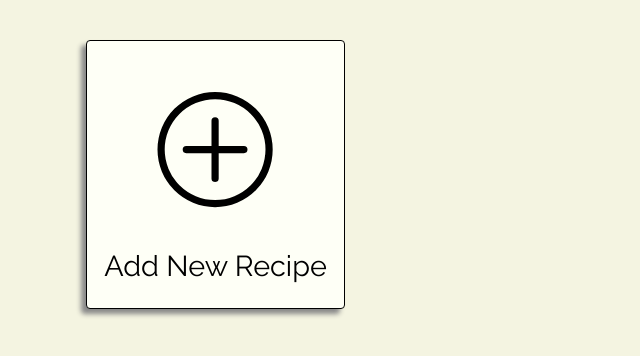
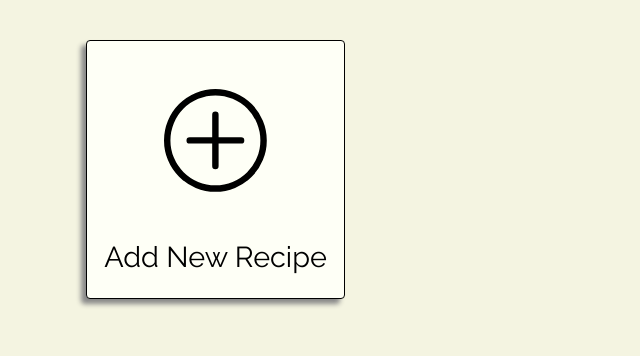
Before and after one commit to TheVulcanWizard/Yumbo, a Django app: page / in a window 1280 px wide. Shown: the part 74-430 px from the top of the page, without its empty margins (0-640 px from the left). Run offline with Django 3.2, Linux system fonts and the light colour scheme; the visitor is signed in with stand-in values (Sample User, id 1); data that the repository does not hold is empty; some libraries are stand-ins or nearby versions.

Commit message:
Added home styling to css

```diff
--- a/recipes/static/recipes/recipes.css
+++ b/recipes/static/recipes/recipes.css
@@ -74,6 +74,10 @@ body {
     width: 90%;
 }
 
+.recipe-card-link {
+    text-decoration: none;
+}
+
 .recipe-card {
     color: black;
     background-color: var(--color-bg-light);
@@ -89,9 +93,18 @@ body {
     box-shadow: -7px 8px 6px #888888;
 }
 
+#new-recipe-card svg {
+    width: 40%;
+}
+
+#new-recipe-card .card-title {
+    text-align: center;
+    font-size: 1.8em;
+}
+
 .card-img-top {
     width: 100%;
-    height: 15vw;
+    height: 200px;
     object-fit: cover;
 }
 
--- a/recipes/templates/recipes/home.html
+++ b/recipes/templates/recipes/home.html
@@ -4,7 +4,7 @@
         <div class="row mt-3">
             {% for recipe in recipes %}
                 <div class="col-12 col-sm-6 col-md-4 col-lg-3">
-                    <a href="{% url 'recipe-detail' recipe.pk %}" style="text-decoration: none;">
+                    <a class="recipe-card-link" href="{% url 'recipe-detail' recipe.pk %}">
                         <div class="col">
                             <div class="card mb-3 recipe-card">
                                 <img src="{{ recipe.image.url }}" class="card-img-top" alt="...">
@@ -19,18 +19,15 @@
                 </div>
             {% endfor %}
             <div class="col-12 col-sm-6 col-md-4 col-lg-3">
-                <a href="{% url 'create-recipe' %}" style="text-decoration: none;">
+                <a class="recipe-card-link" href="{% url 'create-recipe' %}">
                     <div class="card mb-3 mt-2 recipe-card" id="new-recipe-card">
-                        <div class="card-img-top">
-                            <svg width="60%" height="60%" viewBox="0 0 16 16" class="bi bi-plus-circle" style="margin-left: 20%; margin-top: 20%; margin-bottom: 20%;" fill="currentColor" xmlns="http://www.w3.org/2000/svg">
+                            <svg viewBox="0 0 16 16" class="bi bi-plus-circle mx-auto my-5" fill="currentColor" xmlns="http://www.w3.org/2000/svg">
                                 <path fill-rule="evenodd" d="M8 3.5a.5.5 0 0 1 .5.5v4a.5.5 0 0 1-.5.5H4a.5.5 0 0 1 0-1h3.5V4a.5.5 0 0 1 .5-.5z"/>
                                 <path fill-rule="evenodd" d="M7.5 8a.5.5 0 0 1 .5-.5h4a.5.5 0 0 1 0 1H8.5V12a.5.5 0 0 1-1 0V8z"/>
                                 <path fill-rule="evenodd" d="M8 15A7 7 0 1 0 8 1a7 7 0 0 0 0 14zm0 1A8 8 0 1 0 8 0a8 8 0 0 0 0 16z"/>
                             </svg>
-                        </div>
-                        <div class="card-body">
-                            <h5 class="card-title" style="text-align: center; font-size: 1.8em;">Add New Recipe</h5>
-                        </div>
+                            <h5 class="card-title mb-4">Add New Recipe</h5>
+
                     </div>
                 </a>
             </div>
```
